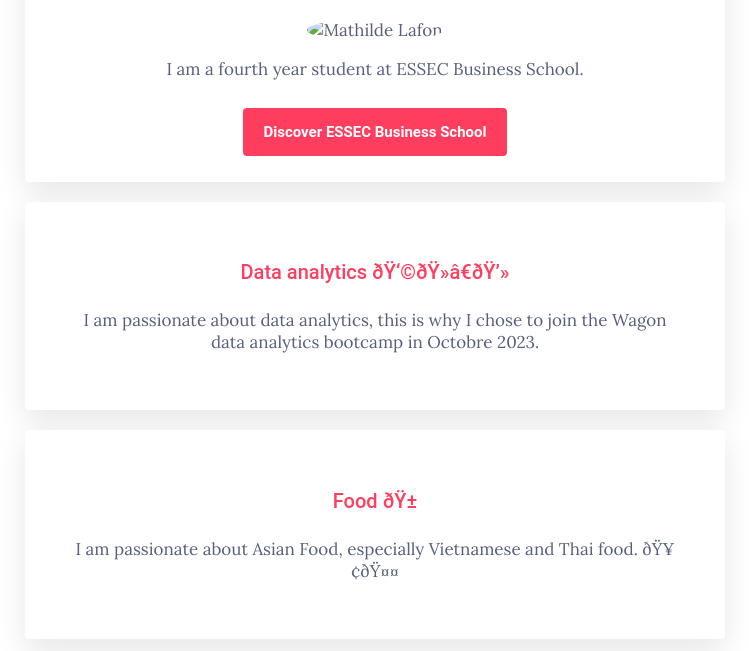
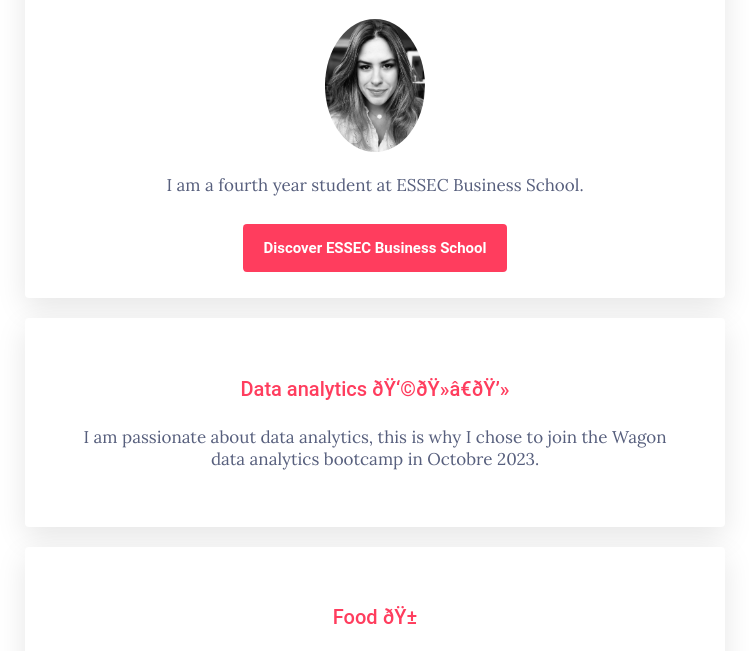
Before and after one commit to mathlafon/my-profile, a plain HTML site: page index.html in a window 1280 px wide. Shown: the part 142-793 px from the top of the page, without its empty margins (265-1014 px from the left). Drawn offline with Linux system fonts and the light colour scheme.

Commit message:
Update index.html

```diff
--- a/index.html
+++ b/index.html
@@ -18,7 +18,7 @@
 	<div class="container">
 		<div class="card-white" id="introduction">
 			<h1> Hi I'm Mathilde 😇 </h1>
-			<img src="images/photo.jpeg" class="img-circle" width="100px" alt="Mathilde Lafon">
+			<img src="photo.jpeg" class="img-circle" width="100px" alt="Mathilde Lafon">
 			<p> I am a fourth year student at ESSEC Business School. </p>
 			<a href="https://www.essec.edu/fr/" class="btn-blue" target="_blank"> Discover ESSEC Business School </a>
 		</div>
```
